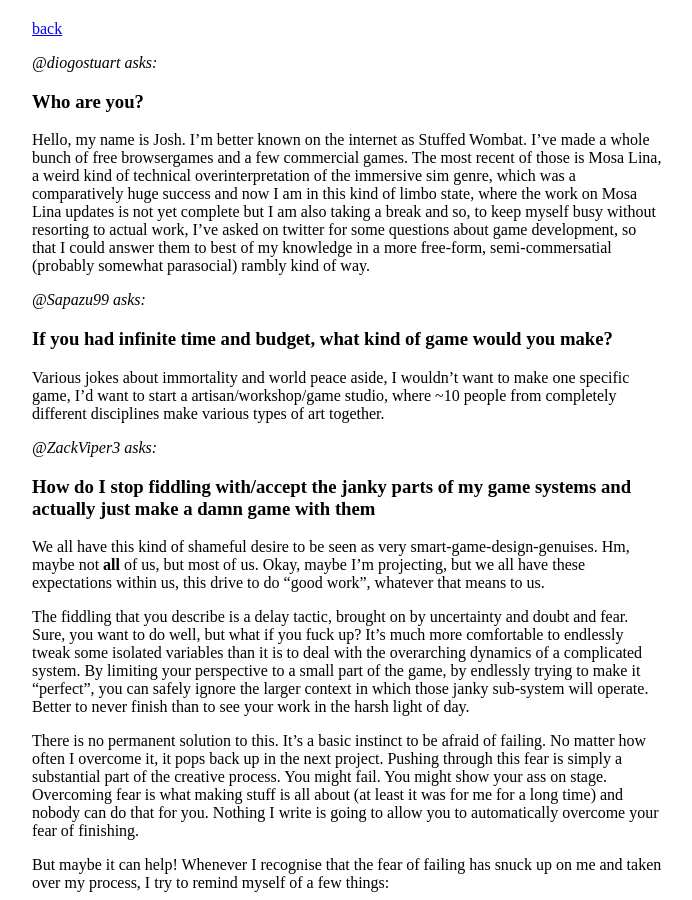
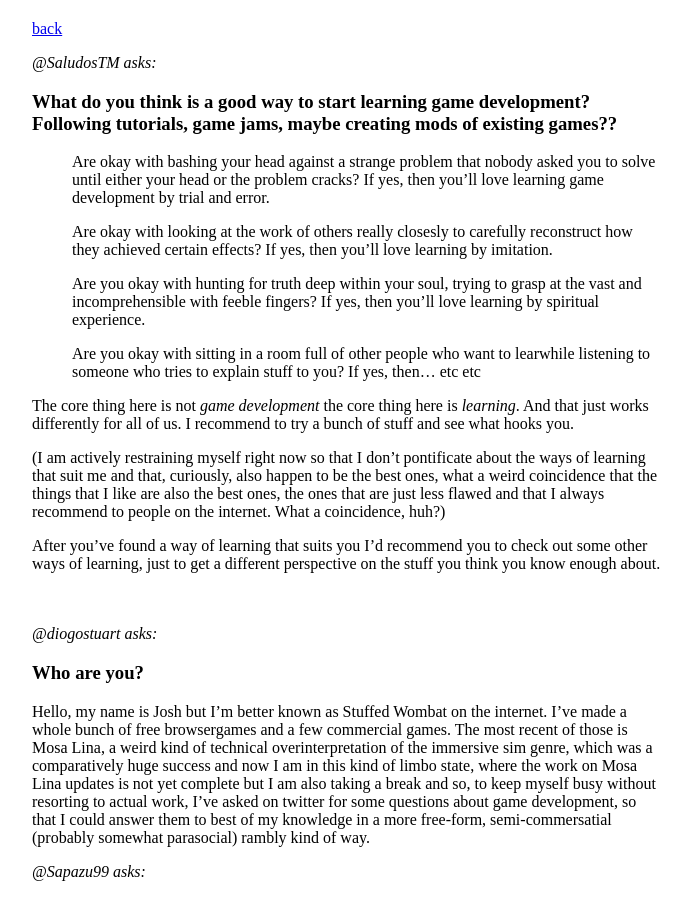
Before and after one commit to stuffedwombat/stuffedwombat.github.io, a Jekyll site: the page built from qa.md, in a window 1280 px wide and 900 px high. Shown: the whole window, without its empty margins (292-984 px from the left). Built offline with Jekyll 4.4.1, drawn with Linux system fonts in a browser that asks for light colours; our own code applies the rules of GitHub Pages for plain Markdown files; comment, search, counter and statistics services are not loaded.

Commit message:
Update qa.md

```diff
--- a/qa.md
+++ b/qa.md
@@ -1,8 +1,27 @@
 [back](thinking)
+
+*@SaludosTM asks:*
+### What do you think is a good way to start learning game development? Following tutorials, game jams, maybe creating mods of existing games??
+
+- Are okay with bashing your head against a strange problem that nobody asked you  to solve until either your head or the problem cracks? If yes, then you'll love learning game development by trial and error.
+
+- Are okay with looking at the work of others really closesly to carefully reconstruct how they achieved certain effects? If yes, then you'll love learning by imitation.
+
+- Are you okay with hunting for truth deep within your soul, trying to grasp at the vast and incomprehensible with feeble fingers? If yes, then you'll love learning by spiritual experience.
+
+- Are you okay with sitting in a room full of other people who want to learwhile listening to someone who tries to explain stuff to you? If yes, then... etc etc
+
+The core thing here is not *game development* the core thing here is *learning*.  And that just works differently for all of us. I recommend to try a bunch of stuff and see what hooks you.
+
+(I am actively restraining myself right now so that I don't pontificate about the ways of learning that suit me and that, curiously, also happen to be the best ones, what a weird coincidence that the things that I like are also the best ones, the ones that are just less flawed and that I always recommend to people on the internet. What a coincidence, huh?)
+
+After you've found a way of learning that suits you I'd recommend you to check out some other ways of learning, just to get a different perspective on the stuff you think you know enough about.
+<br><br><br>
+
 
 *@diogostuart asks:*
 ### Who are you?
-Hello, my name is Josh. I'm better known on the internet as Stuffed Wombat. I've made a whole bunch of free browsergames and a few commercial games. The most recent of those is Mosa Lina, a weird kind of technical overinterpretation of the immersive sim genre, which was a comparatively huge success and now I am in this kind of limbo state, where the work on Mosa Lina updates is not yet complete but I am also taking a break and so, to keep myself busy without resorting to actual work, I've asked on twitter for some questions about game development, so that I could answer them to best of my knowledge in a more free-form, semi-commersatial (probably somewhat parasocial) rambly kind of way.
+Hello, my name is Josh but I'm better known as Stuffed Wombat on the internet. I've made a whole bunch of free browsergames and a few commercial games. The most recent of those is Mosa Lina, a weird kind of technical overinterpretation of the immersive sim genre, which was a comparatively huge success and now I am in this kind of limbo state, where the work on Mosa Lina updates is not yet complete but I am also taking a break and so, to keep myself busy without resorting to actual work, I've asked on twitter for some questions about game development, so that I could answer them to best of my knowledge in a more free-form, semi-commersatial (probably somewhat parasocial) rambly kind of way.
 
 
 *@Sapazu99 asks:*
```
